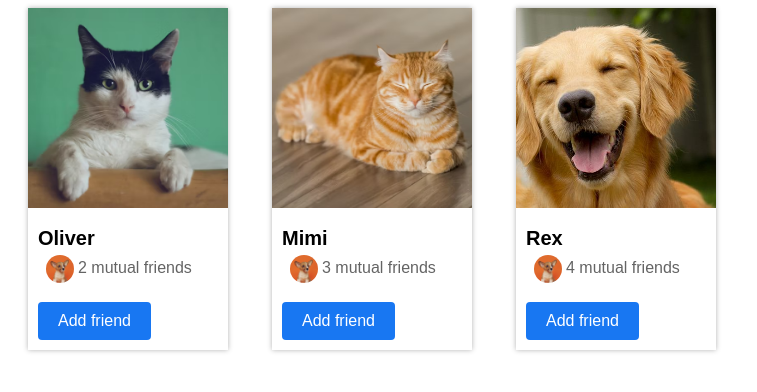
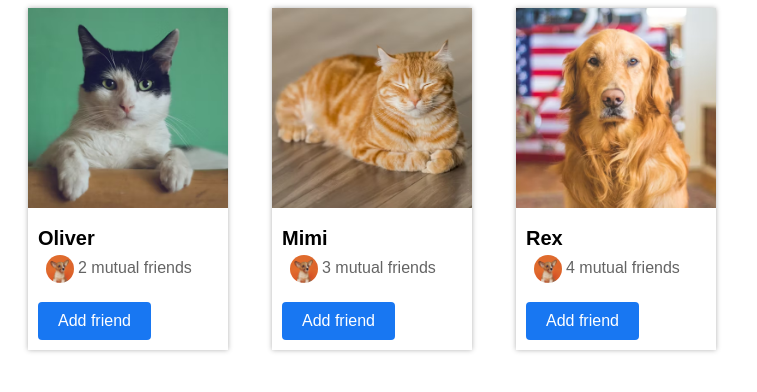
Before and after one commit to wamaedev/html-css-course, a plain HTML site: page html/10e.html in a window 1280 px wide. Shown: the whole page, without its empty margins (0-757 px from the left). Drawn offline with Linux system fonts and the light colour scheme.

Commit message:
Changed an element in HTML

```diff
--- a/html/10e.html
+++ b/html/10e.html
@@ -50,7 +50,7 @@
 
     <div class="profile">
 
-    <img class="profile-photo" src="/thubnails/Happy Dog.jpg" alt="A handsome cat">
+    <img class="profile-photo" src="/thubnails/dog-photo.avif" alt="A handsome cat">
     <p class="name">
       Rex
     </p>
```
